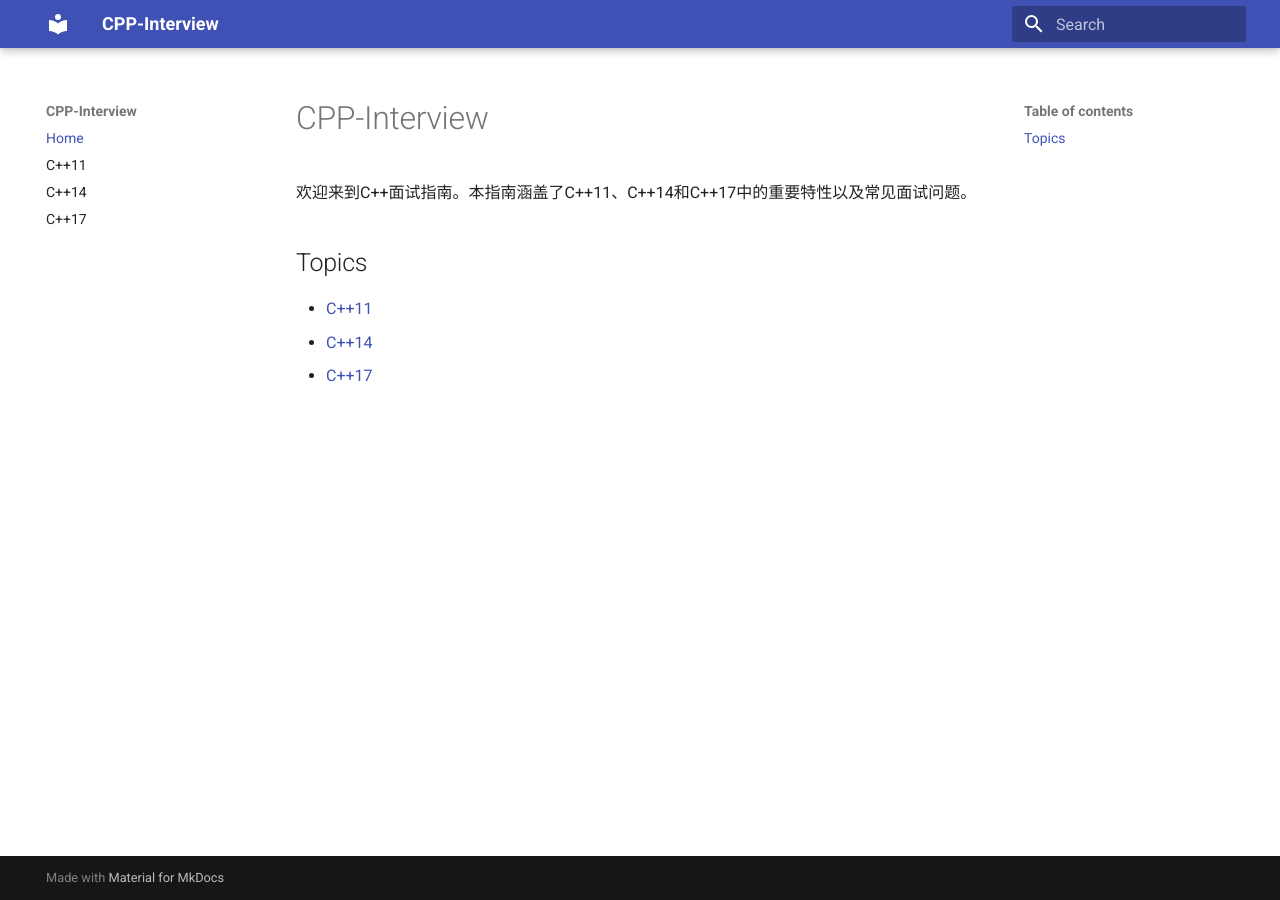
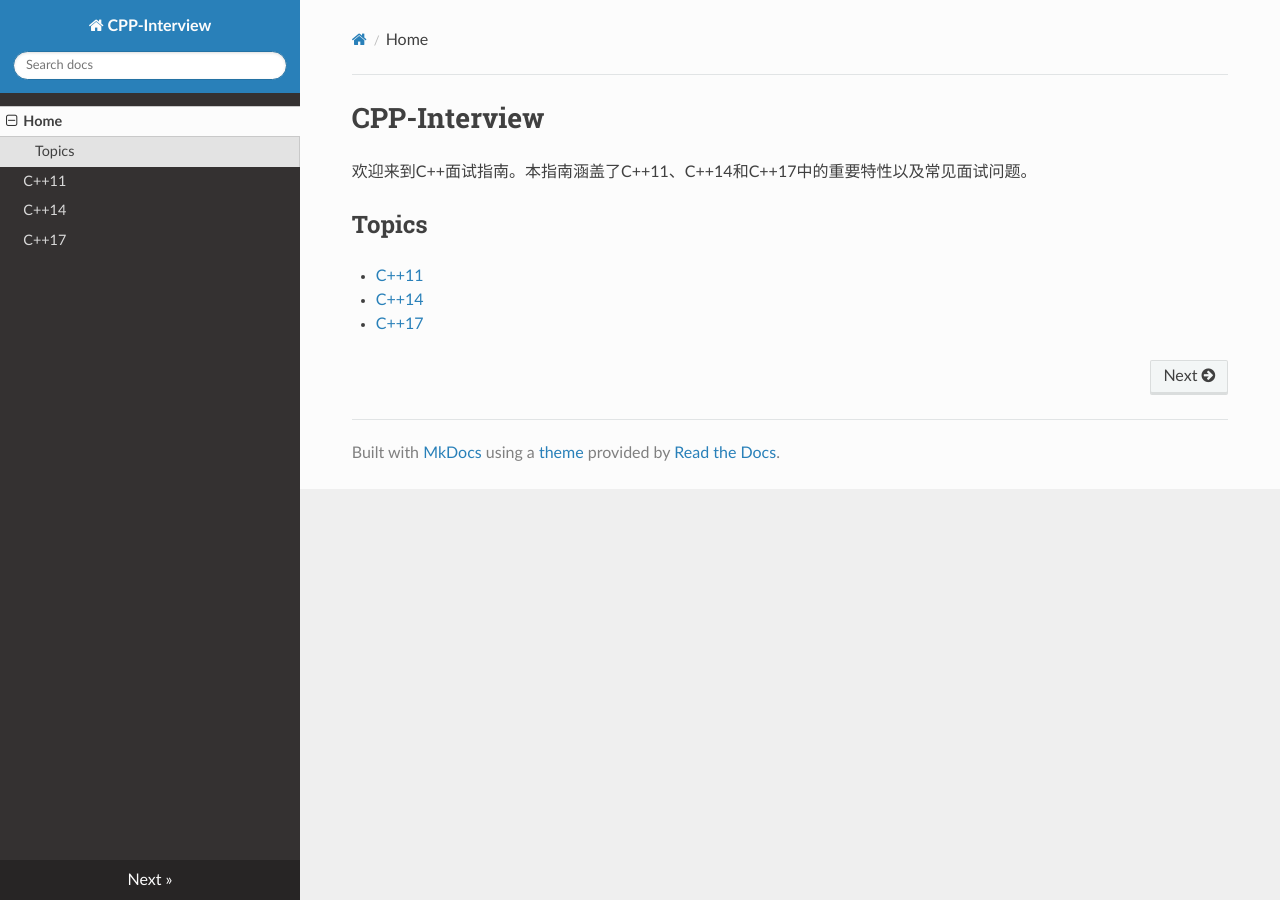
Before and after one commit to SwartzMss/CPP-Interview, an MkDocs documentation site: the page built from docs/index.md, in a window 1280 px wide. Built offline with MkDocs 1.6.1, drawn with Linux system fonts in a browser that asks for light colours; nearby versions of some CDN libraries.

Commit message:
style: adopt Read the Docs theme

```diff
--- /dev/null
+++ b/docs/stylesheets/extra.css
@@ -0,0 +1,12 @@
+/* Increase content area width for larger tables/charts */
+.wy-nav-content {
+    /* Allow the content to stretch to the browser width */
+    max-width: 100%;
+}
+
+@media (min-width: 1800px) {
+    /* On very wide screens cap the width so lines don't become too long */
+    .wy-nav-content {
+        max-width: 1800px;
+    }
+}
--- a/mkdocs.yml
+++ b/mkdocs.yml
@@ -7,4 +7,7 @@ nav:
   - C++14: cpp14.md
   - C++17: cpp17.md
 theme:
-  name: material
+  name: readthedocs
+
+extra_css:
+  - stylesheets/extra.css
```
Also changed, not shown: README.md (+1 -1 lines).
